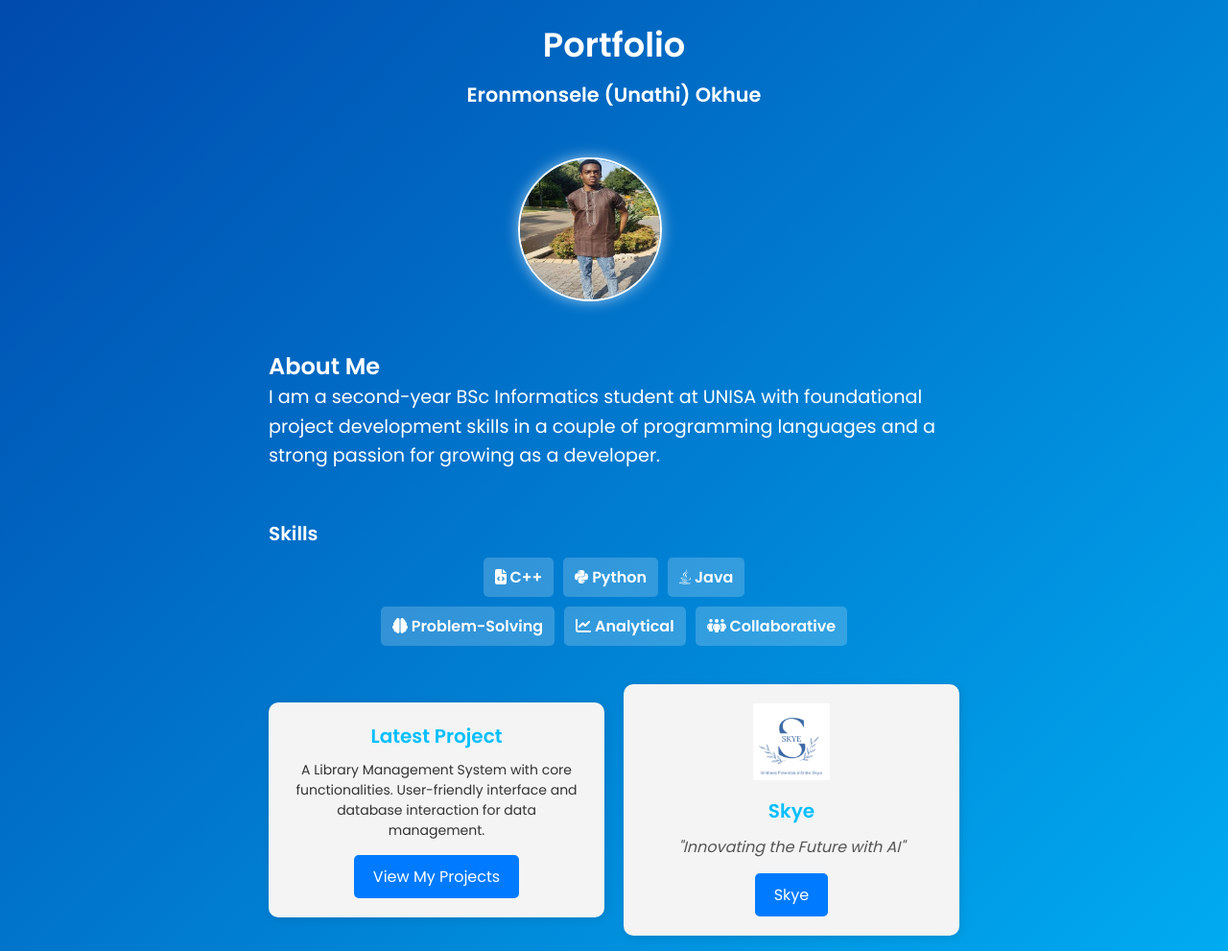
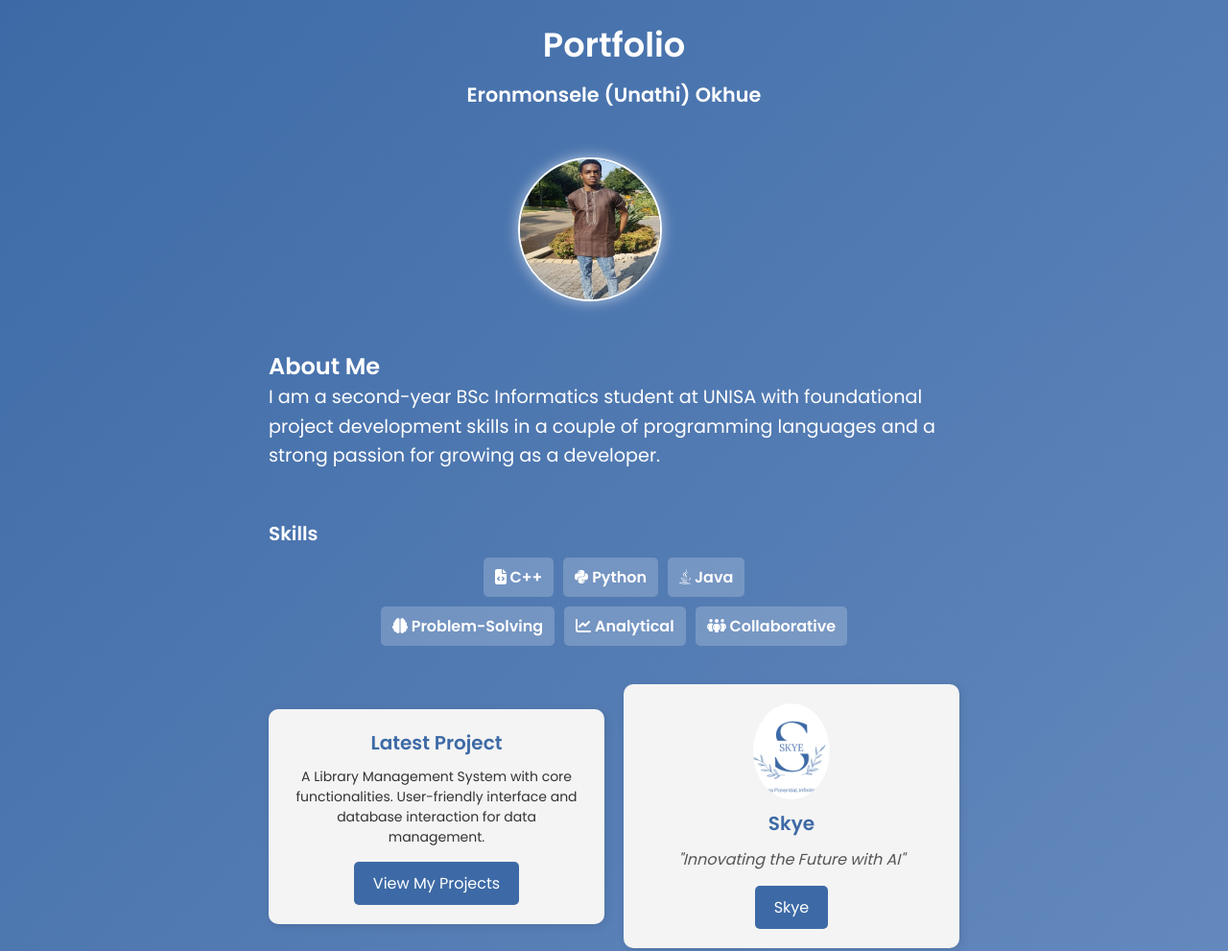
Before and after one commit to UnathiDev/Unathi-Okhue-Skye, a plain HTML site: page index.html in a window 1280 px wide. Shown: the top 991 px of the page at 96% size. Drawn offline with Linux system fonts and the light colour scheme; a script that the page names is missing.

Commit message:
Update main.css

```diff
--- a/styles/main.css
+++ b/styles/main.css
@@ -9,7 +9,7 @@
 
 /* Body Styling */
 body {
-    background: linear-gradient(135deg, #004aad, #00bfff);
+    background: linear-gradient(135deg, #3d6aa6, #6c8fc2);
     color: white;
     text-align: center;
     padding: 20px;
@@ -114,13 +114,22 @@ h1 {
 
 .projects-container h3, .skye-container h3 {
     margin-bottom: 10px;
-    color: #00bfff;
+    color: #3d6aa6;
 }
 
 .projects-container .project-description {
     font-size: 14px;
     color: #333;
     margin-bottom: 15px;
+}
+
+.skye-logo {
+    width: 100px; /* Adjust size as needed */
+    height: 100px; /* Ensures a perfect circle */
+    border-radius: 50%; /* Makes the image round */
+    object-fit: cover; /* Ensures the image fills the circle */
+    display: block;
+    margin: 0 auto; /* Centers the image */
 }
 
 .skye-container .skye-logo {
@@ -138,7 +147,7 @@ h1 {
 .btn {
     display: inline-block;
     padding: 10px 20px;
-    background-color: #007bff;
+    background-color: #3d6aa6;
     color: white;
     text-decoration: none;
     border-radius: 5px;
@@ -146,7 +155,7 @@ h1 {
 }
 
 .btn:hover {
-    background-color: #0056b3;
+    background-color: #2e5283;
 }
 
 /* Skills List */
```
